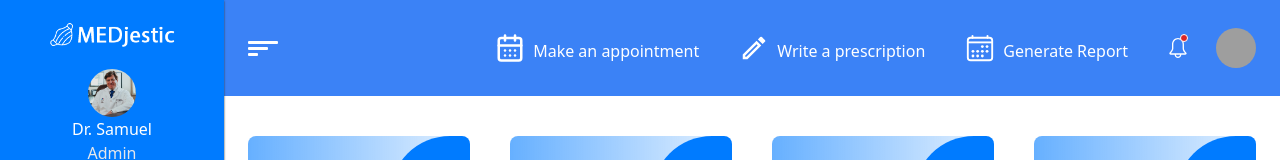
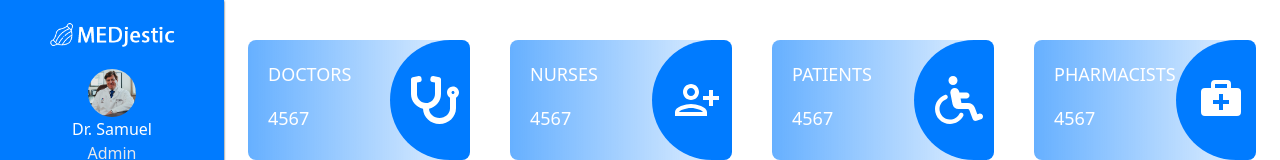
Before and after one commit to Badmatrix/pharm-check, a React (Vite) app: page /dashboard in a window 1280 px wide. Shown: the top 160 px of the page. Built offline with nearby package versions, Linux system fonts and the light colour scheme; grey boxes are pictures that could not be loaded.

Commit message:
update changes

```diff
--- a/package.json
+++ b/package.json
@@ -18,12 +18,8 @@
     "react-calendar": "^5.0.0",
     "react-dom": "^18.3.1",
     "react-icons": "^5.2.1",
-<<<<<<< HEAD
     "react-router-dom": "^6.26.0",
     "tailwind-scrollbar": "^3.1.0"
-=======
-    "react-router-dom": "^6.26.0"
->>>>>>> 5e448b32b78bd5579c38b79916ac5feb4345b846
   },
   "devDependencies": {
     "@eslint/js": "^9.8.0",
--- a/src/components/AppLayout.jsx
+++ b/src/components/AppLayout.jsx
@@ -13,7 +13,7 @@ export default function AppLayout() {
     <div
       className={`h-screen  ${isOpenToggle ? "grid grid-cols-[14rem,1fr] grid-rows-[auto,1fr]" : ""}`}
     >
-      <Header isOpenToggle={isOpenToggle} toggleSidebar={toggleSidebar} />
+      {/* <Header isOpenToggle={isOpenToggle} toggleSidebar={toggleSidebar} /> */}
       <SideBar isOpenToggle={isOpenToggle} toggleSidebar={toggleSidebar} />
       <main className=" overflow-scroll overflow-x-hidden">
         <div className="">
--- /dev/null
+++ b/src/components/Loading.jsx
@@ -0,0 +1,6 @@
+
+export default function Loading() {
+  return (
+    <div>Loading....</div>
+  )
+}
--- a/src/pages/Pharmacy.jsx
+++ b/src/pages/Pharmacy.jsx
@@ -1,10 +1,11 @@
 import { useDrugs } from "../hooks/useDrugs";
 import PharmacyItem from "../components/PharmacyItem";
+import Loading from "../components/Loading";
 
 export default function Pharmacy() {
   const { data: pharmacy, isLoading, isError } = useDrugs();
   console.log(pharmacy);
-
+if(isLoading) return <Loading/>
   return (
     <main className=" col-span-3 text-grayDark">
       <ul className=" ">
```
Also changed, not shown: 2 other files (tests, documents, lock files or other folders).
